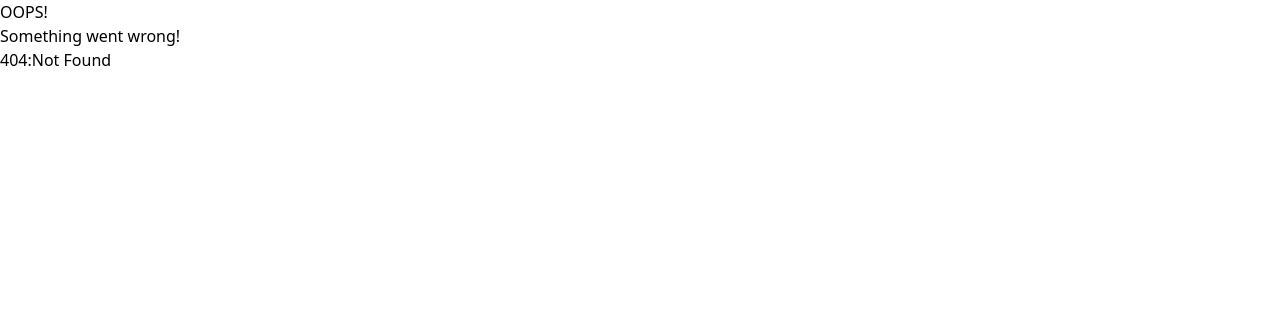
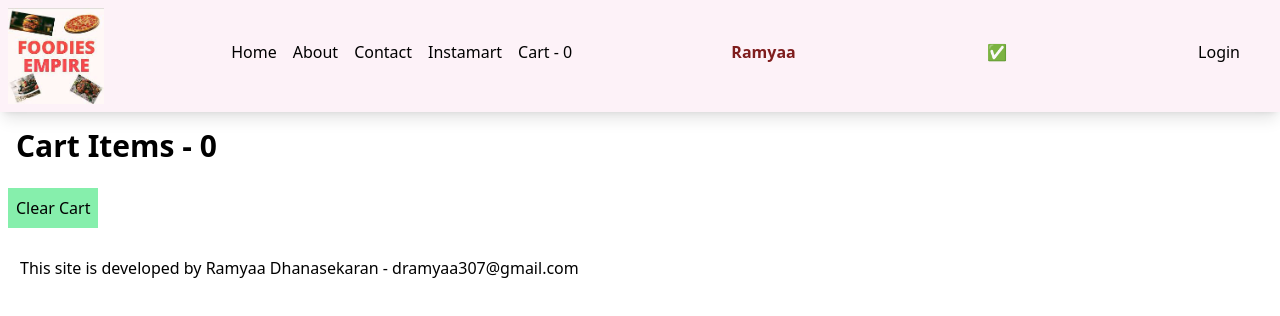
Before and after one commit to dramyaa88/ReactJS, a React (Vite) app: page /cart in a window 1280 px wide. Before the commit this address had no page. Shown: the top 316 px of the page. Built offline with nearby package versions, Linux system fonts and the light colour scheme.

Commit message:
Added context, redux

```diff
--- a/src/App.js
+++ b/src/App.js
@@ -32,6 +32,7 @@ import Instamart from "./Component/Instamart";
 import UserContext from "./utils.js/UserContext";
 import { Provider } from "react-redux";
 import store from "./utils.js/store";
+import Cart from "./Component/Cart";
 
 
 //const Instamart = lazy(() =>import("./Component/instamart") )
@@ -39,9 +40,14 @@ import store from "./utils.js/store";
     //Component Composition - calling Func. comp. inside func. comp.
     const AppLayout = () => {
 
-        const [user, setUser] = useState({
+        const [modifiedUser, setModifiedUser] = useState({
             name: "Ramyaa",
             email: "ramyaa123@gmail.com",
+        });
+
+        const [modifiedUser2, setModifiedUser2] = useState({
+            name: "Ramyaa Dhanasekaran",
+            email: "dramyaa307@gmail.com",
         });
 
 
@@ -49,13 +55,21 @@ import store from "./utils.js/store";
             <Provider store ={store}>
             <UserContext.Provider
                 value={{
-                    user:user,
+                    user:modifiedUser,
                 }}
             >
             <Header/>
             <Outlet />
-            <Footer/>
             </UserContext.Provider>
+            <UserContext.Provider
+                value ={{
+                    user:modifiedUser2
+                }}
+            >
+                 <Footer />
+            </UserContext.Provider>
+
+
             </Provider>
         )
     }
@@ -68,10 +82,7 @@ import store from "./utils.js/store";
         children: [
             {
                 path: "/",
-                element: <Body user = {{
-                    name: "Ramyaa",
-                    email: "dramyaa307@gmail.com",
-                }}/>,
+                element: <Body/>,
             },
             {
                 path: "/about",
@@ -99,6 +110,10 @@ import store from "./utils.js/store";
                     <Instamart/>
                 //</Suspense>
             },
+            {
+                path: "/cart",
+                element: <Cart/>
+            }
         ],
     },
     ]);
--- a/src/Component/Body.js
+++ b/src/Component/Body.js
@@ -6,7 +6,7 @@ import Shimmer from "./Shimmer";
 import { filterData } from "../utils.js/helper";
 
 
-export const Body = ({user}) => {
+export const Body = () => {
     //const [restaurants, setRestaurants] = useState(restaurantList);
     const [allRestaurants, setAllRestaurants] = useState([]);
     const [filteredRestaurants, setFilteredRestaurantas] = useState([]);
@@ -59,7 +59,7 @@ export const Body = ({user}) => {
               {filteredRestaurants.map((restaurant) => {
                 return(
                     <Link to ={"/restaurant/"+restaurant.data.id} key={restaurant.data.id}>
-                 <RestaurantCard {...restaurant.data } user={user} />
+                 <RestaurantCard {...restaurant.data } />
                 </Link>
                 );
               })}
--- /dev/null
+++ b/src/Component/Cart.js
@@ -0,0 +1,27 @@
+import { useDispatch, useSelector } from "react-redux";
+import { clearCart } from "../utils.js/cartSlice";
+import FoodItem from "./FoodItem";
+
+const Cart = () => {
+
+    const cartItems = useSelector(store => store.cart.items);
+    console.log(cartItems);
+
+    const dispatch = useDispatch();
+
+    const handleClear = () => {
+        dispatch(clearCart());
+    }
+
+    return(
+    <div>
+        <h1 className="font-bold text-3xl p-2 m-2">Cart Items - {cartItems.length}</h1>
+        <button className="bg-green-300 p-2 m-2" onClick={() => {handleClear()}}>Clear Cart</button>
+        <div className="flex">
+        {cartItems.map((item) => (<FoodItem key={item.id} {...item}/>) )}
+        </div>
+    </div>
+    )
+}
+
+export default Cart;
--- /dev/null
+++ b/src/Component/FoodItem.js
@@ -0,0 +1,22 @@
+import { IMG_CDN_URL } from "../Constants";
+
+export const FoodItem = ({
+    name,
+    description,
+    cloudinaryImageId,
+    price,}
+) => {
+
+    return (
+        <div className="w-56 p-2 m-2 shadow-lg bg-pink-50">
+
+            <img src = {IMG_CDN_URL
+            +cloudinaryImageId}/>
+            <h2 className="font-bold text-xl">{name}</h2>
+            <h3>{description}</h3>
+            <h4>Rupees : {price/100}</h4>
+        </div>
+    );
+};
+
+export default FoodItem;
--- a/src/Component/Header.js
+++ b/src/Component/Header.js
@@ -3,6 +3,7 @@ import Logo from "../assets/ReactJSImg.jpg";
 import { Link } from "react-router-dom";
 import useOnline from "../utils.js/useOnline";
 import UserContext from "../utils.js/UserContext";
+import { useSelector } from "react-redux";
 
 const Image1 = () => (
     <a href = "/">
@@ -16,6 +17,7 @@ export const Header = () => {
 
     const [isLoggedin, setIsLoggedIn] = useState(false);
     const {user} = useContext(UserContext);
+    const cartItems = useSelector(store => store.cart.items);
     const isOnline = useOnline();
     return (
         <div className="flex justify-between bg-pink-50 shadow-lg">
@@ -26,7 +28,7 @@ export const Header = () => {
             <Link to ="/about"><li className="px-2">About</li></Link>
             <Link to ="/contact"><li className="px-2">Contact</li></Link>
             <Link to ="/instamart"><li className="px-2">Instamart</li></Link>
-            <Link to = "/cart"><li className="px-2">Cart -4 items</li></Link>
+            <Link to ="/cart"><li className="px-2">Cart - {cartItems.length}</li></Link>
         </ul>
         </div>
         <h1 className="p-10 font-bold text-red-900">{user.name}</h1>
--- a/src/Component/Instamart.js
+++ b/src/Component/Instamart.js
@@ -11,7 +11,7 @@ const Section = ({title, description, isVisible, setIsVisible}) => {
         <p>{description}</p>
         </>)
         :
-        (<button onClick={() => setIsVisible(true)} className="cursor-pointer underline">Show</button> )
+        (<button onClick={() => setIsVisible(true)} className="cursor-pointer underline">Show</button>)
         }
 
         </div>
@@ -27,21 +27,21 @@ const Instamart = () => {
             <Section title ="About Instamart"
             description = "On the other hand, we denounce with righteous indignation and dislike men who are so beguiled and demoralized by the charms of pleasure of the moment, so blinded by desire, that they cannot foresee the pain and trouble that are bound to ensue; and equal blame belongs to those who fail in their duty through weakness of will, which is the same as saying through shrinking from toil and pain. These cases are perfectly simple and easy to distinguish. In a free hour, when our power of choice is untrammelled and when nothing prevents our being able to do what we like best, every pleasure is to be welcomed and every pain avoided. But in certain circumstances and owing to the claims of duty or the obligations of business it will frequently occur that pleasures have to be repudiated and annoyances accepted. The wise man therefore always holds in these matters to this principle of selection: he rejects pleasures to secure other greater pleasures, or else he endures pains to avoid worse pains"
             isVisible={isVisibleSection === "about"}
-            setIsVisible ={() => setIsVisibleSection("about")}
+            setIsVisible ={() => setIsVisibleSection((isVisibleSection == "about")? "" : "about")}
             />
 
 
             <Section title ="Team Instamart"
             description = "On the other hand, we denounce with righteous indignation and dislike men who are so beguiled and demoralized by the charms of pleasure of the moment, so blinded by desire, that they cannot foresee the pain and trouble that are bound to ensue; and equal blame belongs to those who fail in their duty through weakness of will, which is the same as saying through shrinking from toil and pain. These cases are perfectly simple and easy to distinguish. In a free hour, when our power of choice is untrammelled and when nothing prevents our being able to do what we like best, every pleasure is to be welcomed and every pain avoided. But in certain circumstances and owing to the claims of duty or the obligations of business it will frequently occur that pleasures have to be repudiated and annoyances accepted. The wise man therefore always holds in these matters to this principle of selection: he rejects pleasures to secure other greater pleasures, or else he endures pains to avoid worse pains"
             isVisible={isVisibleSection === "team"}
-            setIsVisible ={() => setIsVisibleSection("team")}
+            setIsVisible ={() => setIsVisibleSection((isVisibleSection == "team")? "" : "team")}
             />
 
 
             <Section title ="Carrers"
             description = "On the other hand, we denounce with righteous indignation and dislike men who are so beguiled and demoralized by the charms of pleasure of the moment, so blinded by desire, that they cannot foresee the pain and trouble that are bound to ensue; and equal blame belongs to those who fail in their duty through weakness of will, which is the same as saying through shrinking from toil and pain. These cases are perfectly simple and easy to distinguish. In a free hour, when our power of choice is untrammelled and when nothing prevents our being able to do what we like best, every pleasure is to be welcomed and every pain avoided. But in certain circumstances and owing to the claims of duty or the obligations of business it will frequently occur that pleasures have to be repudiated and annoyances accepted. The wise man therefore always holds in these matters to this principle of selection: he rejects pleasures to secure other greater pleasures, or else he endures pains to avoid worse pains"
             isVisible={isVisibleSection === "career"}
-            setIsVisible ={() => setIsVisibleSection("career")}
+            setIsVisible ={() => setIsVisibleSection((isVisibleSection == "career")? "" : "career")}
             />
         </div>
     )
--- a/src/Component/RestaurantCard.js
+++ b/src/Component/RestaurantCard.js
@@ -18,7 +18,7 @@ export const RestaurantCard = ({
             <h2 className="font-bold text-xl">{name}</h2>
             <h3>{cuisines.join(", ")}</h3>
             <h4>{lastMileTravelString}</h4>
-            <h4>{user.name}</h4>
+            <h4>{user.name} - {user.email}</h4>
         </div>
     );
 };
--- a/src/Component/RestaurantMenu.js
+++ b/src/Component/RestaurantMenu.js
@@ -3,6 +3,8 @@ import { useEffect, useState } from "react";
 import { IMG_CDN_URL } from "../Constants";
 import  Shimmer  from "./Shimmer";
 import useRestaurant from "../utils.js/useRestaurant";
+import { addItems } from "../utils.js/cartSlice";
+import { useDispatch } from "react-redux";
 
 
 const RestaurantMenu = () => {
@@ -10,11 +12,18 @@ const RestaurantMenu = () => {
 
     const restaurant = useRestaurant(resId);
 
+    const dispatch = useDispatch();
+
+    const addFoodItems = (item) => {
+        dispatch(addItems(item));
+    }
+
+
     return !restaurant?(
         <Shimmer/>
     ) : (
-    <div className="menu">
-    <div>
+    <div className="flex">
+    <div className="p-2">
         <h1>Restaurant ID : {resId}</h1>
         <h2>{restaurant?.name}</h2>
         <img src= {IMG_CDN_URL +restaurant?.cloudinaryImageId} />
@@ -26,7 +35,8 @@ const RestaurantMenu = () => {
     <div>
         <h1>Menu</h1>
         <ul>
-            {Object.values(restaurant?.menu?.items).map((item) => <li key={item.id}>{item.name}</li>)}
+            {Object.values(restaurant?.menu?.items).map((item) => <li key={item.id}>{item.name} -
+            <button className="p-2 m-2 bg-green-500 hover:bg-green-800 text-white rounded-md" onClick={() => addFoodItems(item)}>Add Items</button></li>)}
         </ul>
     </div>
     </div>
--- a/src/utils.js/cartSlice.js
+++ b/src/utils.js/cartSlice.js
@@ -3,7 +3,7 @@ import {createSlice} from "@reduxjs/toolkit";
 const cartSlice = createSlice({
     name: "cart",
     initialState: {
-        items: ["Banana", "Apples"],
+        items: [],
     },
     reducers: {
         addItems: (state, action) => {
@@ -14,7 +14,6 @@ const cartSlice = createSlice({
         },
         removeItems: (state, action) => {
             state.items.pop();
-
         }
     }
 });
```
